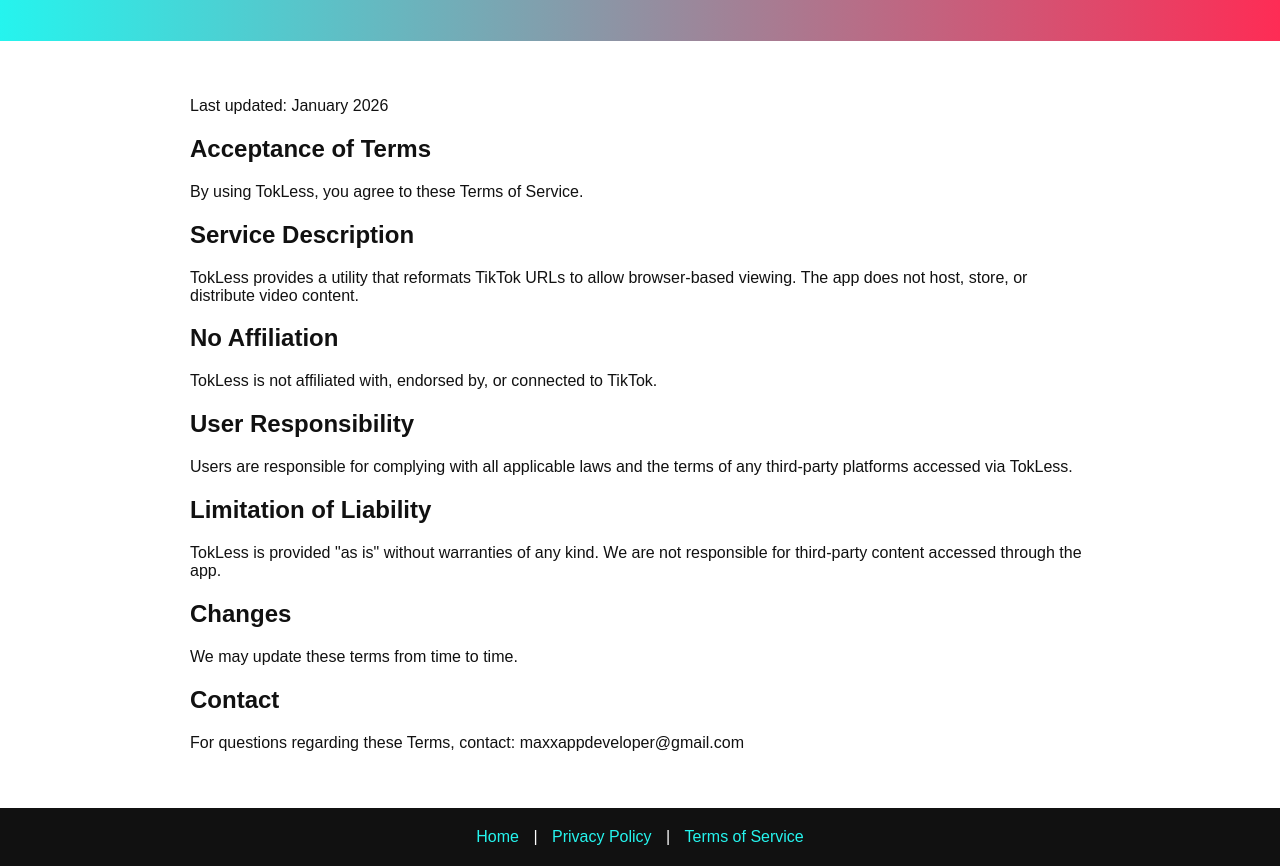
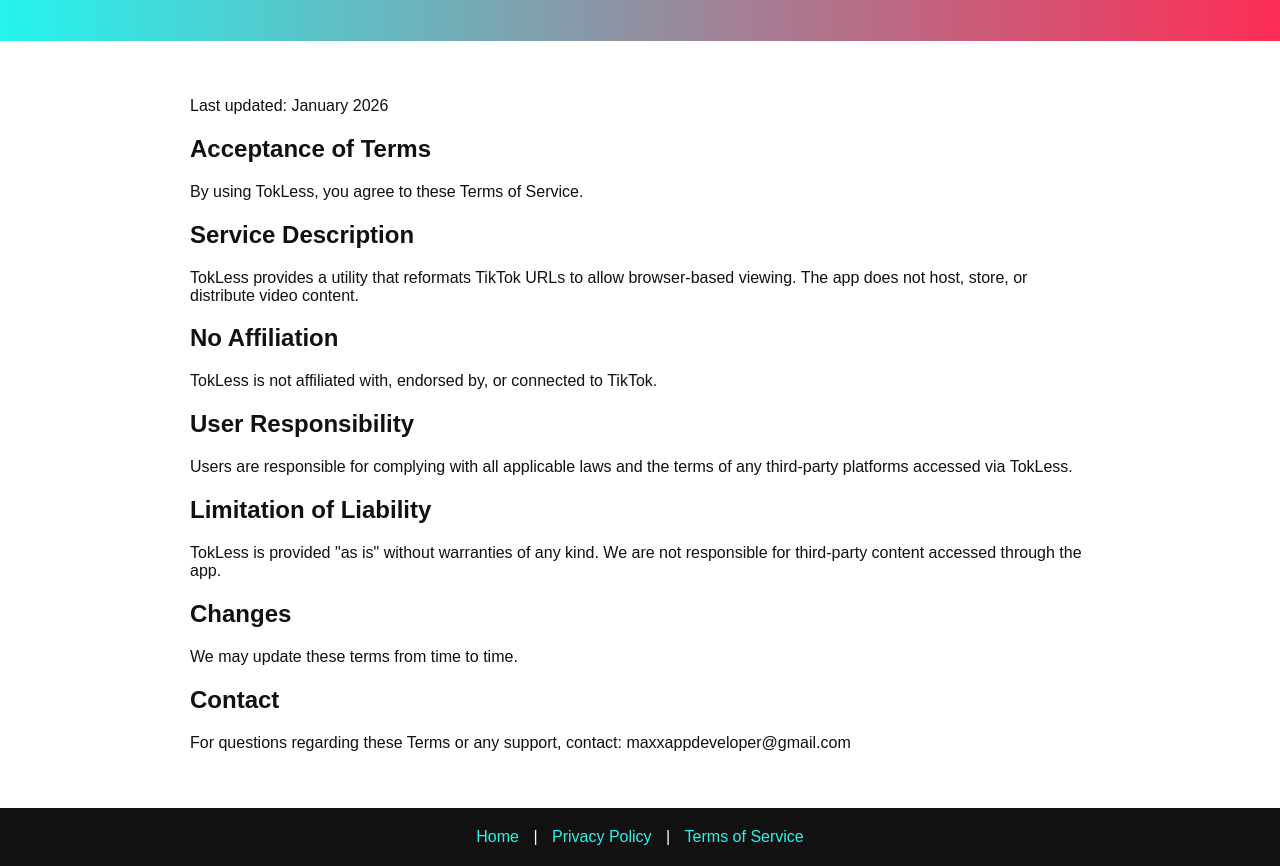
Before and after one commit to acully94/TokLess, a plain HTML site: page terms.html in a window 1280 px wide. Shown: the part 119-985 px from the top of the page. Drawn offline with Linux system fonts and the light colour scheme.

Commit message:
Update terms.html

```diff
--- a/terms.html
+++ b/terms.html
@@ -57,7 +57,7 @@
 
     <h2>Contact</h2>
     <p>
-        For questions regarding these Terms, contact: maxxappdeveloper@gmail.com
+        For questions regarding these Terms or any support, contact: maxxappdeveloper@gmail.com
     </p>
 </div>
 
```
